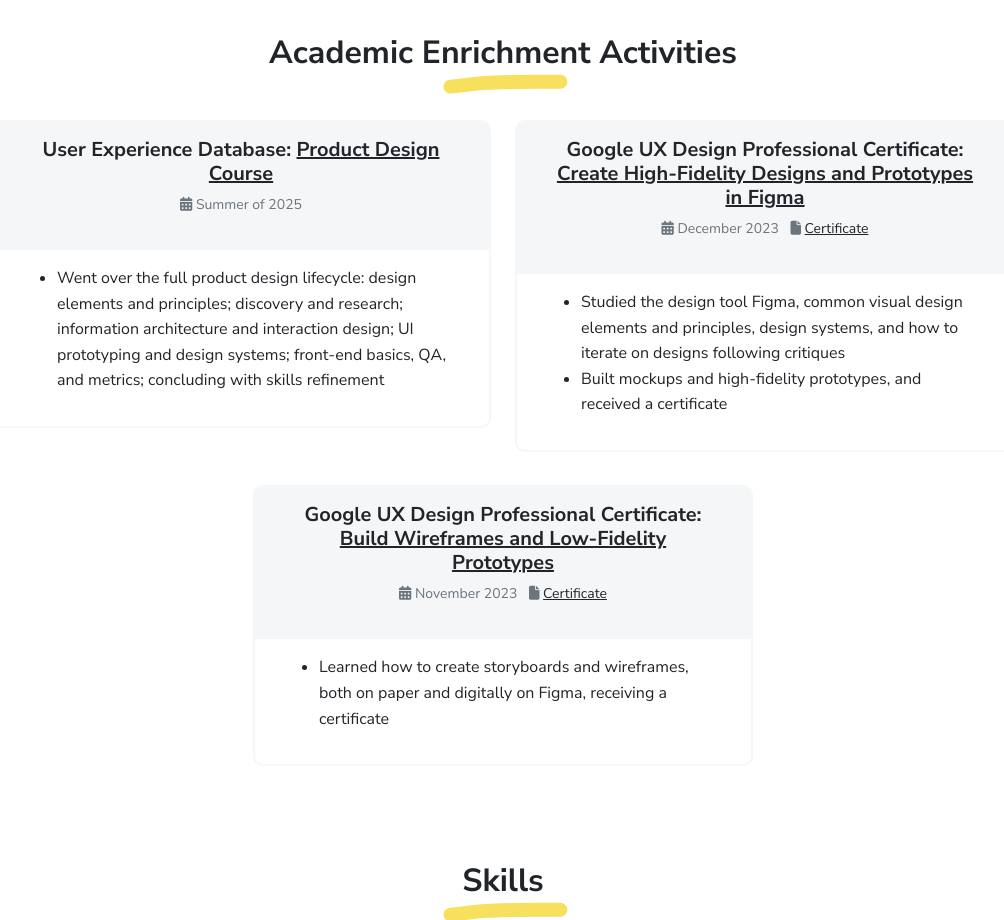
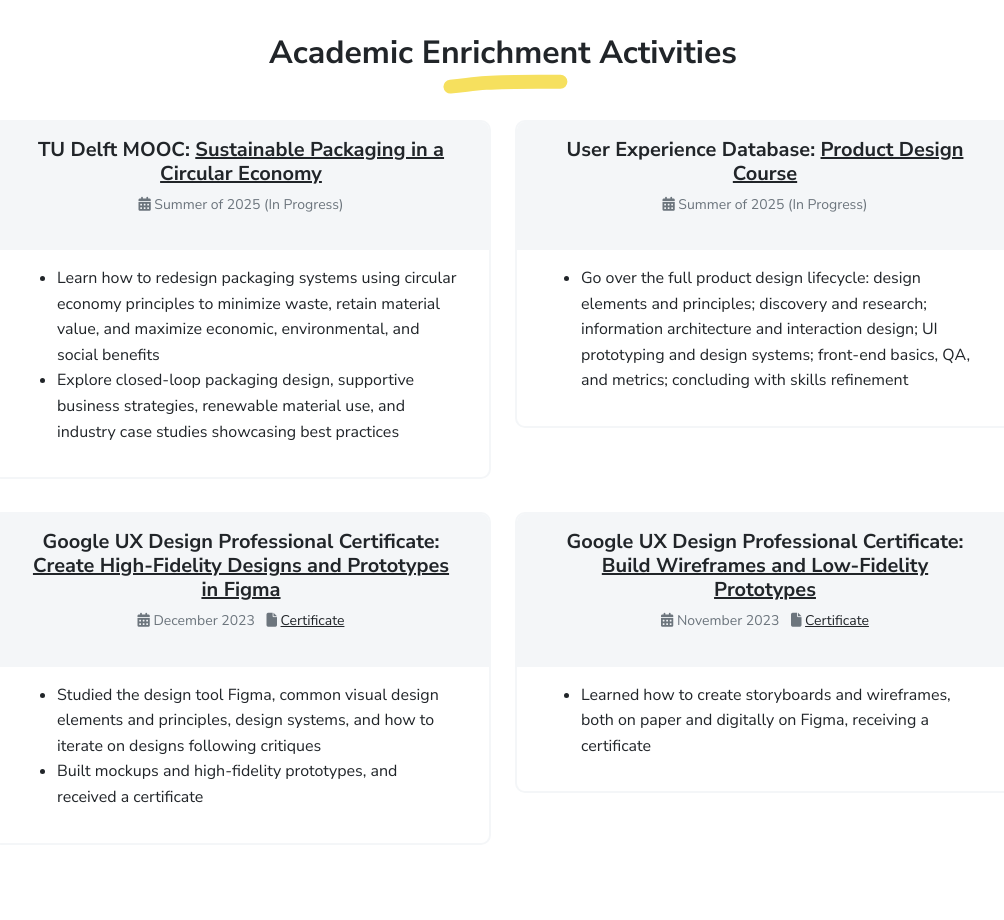
Before and after one commit to gursel-defne/resume, a plain HTML site: page index.html in a window 1280 px wide. Shown: the part 4460-5380 px from the top of the page, without its empty margins (137-1141 px from the left). Drawn offline with Linux system fonts and the light colour scheme.

Commit message:
CV updated.

```diff
--- a/index.html
+++ b/index.html
@@ -350,7 +350,7 @@
 								</ul>
 							</div>
 						</div>
-					</div>
+					</div>-->
 
 					<div class="col-md-6">
 						<div class="card mb-3" data-aos="fade-right" data-aos-delay="100">
@@ -359,19 +359,19 @@
 									<h3 class="h5 mb-1">TU Delft MOOC: <a href="https://online-learning.tudelft.nl/courses/sustainable-packaging-in-a-circular-economy/" target="_blank">Sustainable Packaging in a Circular Economy</a></h3>
 									<div class="text-muted text-small">
 										<ul class="list-inline">
-											<li class="list-inline-item"><i class="fa-solid fa-calendar-days"></i> Summer of 2025</li>
+											<li class="list-inline-item"><i class="fa-solid fa-calendar-days"></i> Summer of 2025 (In Progress)</li>
 										</ul>
 									</div>
 								</div>
 							</div>
 							<div class="card-body px-3 py-2">
 								<ul>
-									<li>Learned how to redesign packaging systems using circular economy principles to minimize waste, retain material value, and maximize economic, environmental, and social benefits</li>
-									<li>Explored closed-loop packaging design, supportive business strategies, renewable material use, and industry case studies showcasing best practices</li>
+									<li>Learn how to redesign packaging systems using circular economy principles to minimize waste, retain material value, and maximize economic, environmental, and social benefits</li>
+									<li>Explore closed-loop packaging design, supportive business strategies, renewable material use, and industry case studies showcasing best practices</li>
 								</ul>
 							</div>
 						</div>
-					</div>-->
+					</div>
 
 					<div class="col-md-6">
 						<div class="card mb-3" data-aos="fade-right" data-aos-delay="100">
@@ -380,14 +380,14 @@
 									<h3 class="h5 mb-1">User Experience Database: <a href="https://www.uxdatabase.io/free-product-design-course-curriculum" target="_blank">Product Design Course</a></h3>
 									<div class="text-muted text-small">
 										<ul class="list-inline">
-											<li class="list-inline-item"><i class="fa-solid fa-calendar-days"></i> Summer of 2025</li>
+											<li class="list-inline-item"><i class="fa-solid fa-calendar-days"></i> Summer of 2025 (In Progress)</li>
 										</ul>
 									</div>
 								</div>
 							</div>
 							<div class="card-body px-3 py-2">
 								<ul>
-									<li>Went over the full product design lifecycle: design elements and principles; discovery and research; information architecture and interaction design; UI prototyping and design systems; front-end basics, QA, and metrics; concluding with skills refinement</li>
+									<li>Go over the full product design lifecycle: design elements and principles; discovery and research; information architecture and interaction design; UI prototyping and design systems; front-end basics, QA, and metrics; concluding with skills refinement</li>
 								</ul>
 							</div>
 						</div>
```
Also changed, not shown: 1 other file.
